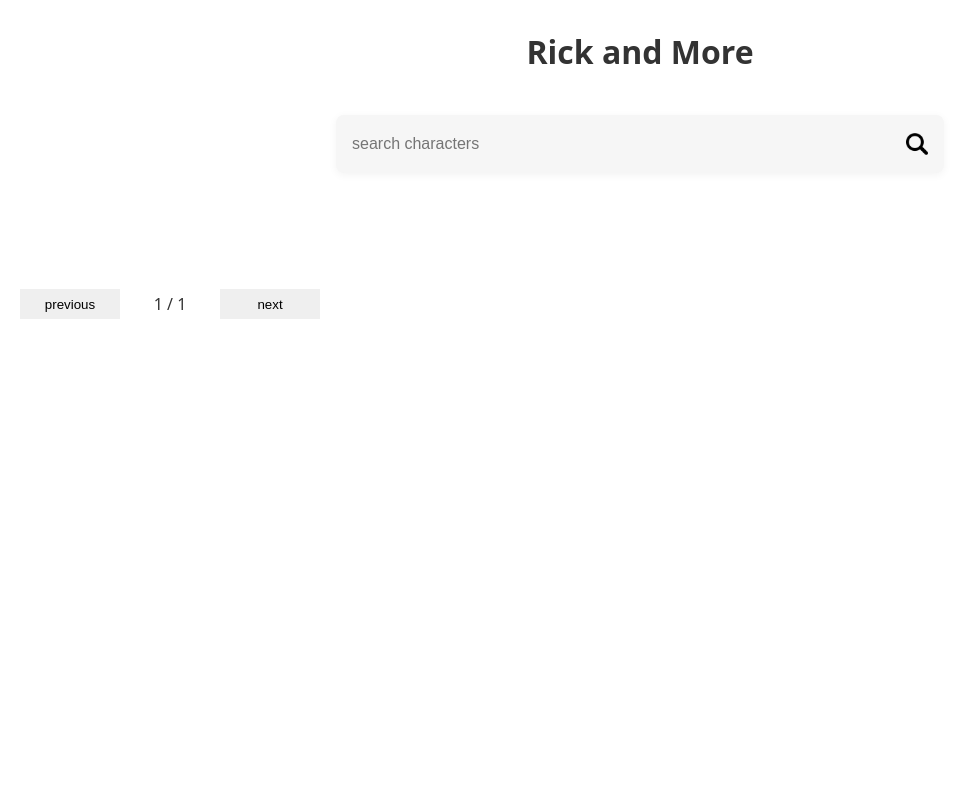
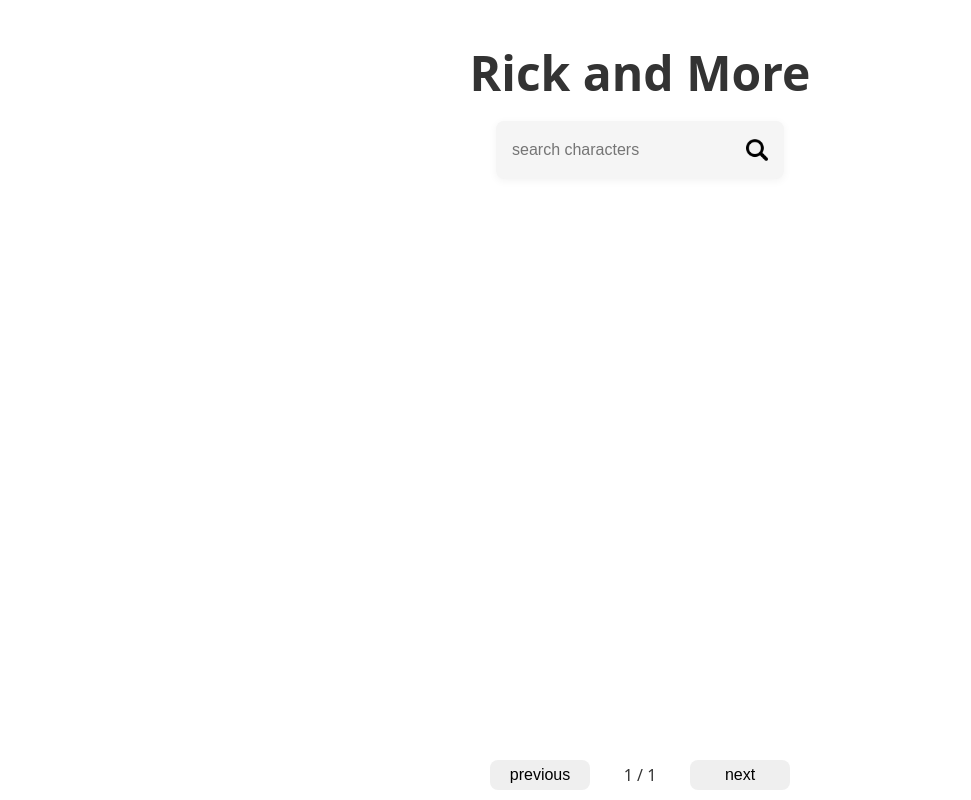
Before and after one commit to lipejdc/recap-project-3_rick-and-morty-app, a website with bundled scripts: page index.html in a window 1280 px wide. Shown: the whole page, without its empty margins (0-971 px from the left). Built offline with nearby package versions, Linux system fonts and the light colour scheme; no server answers.

Commit message:
styling von Hannah

```diff
--- a/components/CharacterCard/CharacterCard.css
+++ b/components/CharacterCard/CharacterCard.css
@@ -9,14 +9,13 @@
 .card {
   width: 90%;
   max-width: 18rem;
-  border-radius: 0.5rem;
+  border-radius: 1rem;
   box-shadow: 0 0.125rem 0.5rem rgba(0, 0, 0, 0.15);
   overflow: hidden;
   display: flex;
   flex-direction: column;
   background-color: var(--color-secondary);
-  transition: transform 0.3s ease;
-
+  transition: transform 0.4s ease-in-out;
 }
 
 .card__info {
@@ -38,5 +37,5 @@ li {
 }
 
 .card:hover {
-  transform: scale(1.1);
+  transform: translateY(-10px) rotate(1deg);
 }
--- a/components/NavButton/NavButton.css
+++ b/components/NavButton/NavButton.css
@@ -1,5 +1,7 @@
 .button {
   border: none;
+  border-radius: 0.5rem;
+  font-size: 1rem;
 }
 
 .button:hover {
--- a/components/SearchBar/SearchBar.css
+++ b/components/SearchBar/SearchBar.css
@@ -1,8 +1,8 @@
 .search-bar-container {
-  width: 100%;
+  width: 20rem;
   display: flex;
   justify-content: center;
-  margin: 2rem auto;
+  margin: 1rem auto;
   max-width: 40rem;
   padding: 0 1rem;
 }
--- a/index.html
+++ b/index.html
@@ -11,11 +11,15 @@
     <script type="module" src="./index.js"></script>
   </head>
   <body>
+    <header>
     <h1 class="title">Rick and More</h1>
+
+      <div class="search-bar-container" data-js="search-bar-container"></div>
+    </header>
     <main>
-      <div class="search-bar-container" data-js="search-bar-container"></div>
       <ul class="card-container" data-js="card-container"></ul>
     </main>
-    <nav class="navigation" data-js="navigation"></nav>
+    <footer><nav class="navigation" data-js="navigation"></nav>
+    </footer>
   </body>
 </html>
--- a/styles.css
+++ b/styles.css
@@ -10,8 +10,8 @@
 }
 
 :root {
-  --color-primary: rgb(51, 51, 51);
-  --color-secondary: #f6f6f6;
+  --color-primary: hsl(77, 29%, 22%);
+  --color-secondary: hsl(0, 0%, 96%);
   --font-family: system-ui;
 }
 
@@ -21,13 +21,42 @@ body {
   padding: 20px;
 }
 
+header {
+  position: fixed;
+  top: 0;
+  left: 0;
+  width: 100%;
+  height: 150px;
+  background-color: white;
+  color: #333;
+  /* display: flex; */
+  align-items: center;
+  justify-content: center;
+  z-index: 1000;
+}
+footer {
+  position: fixed;
+  bottom: 0;
+  left: 0;
+  width: 100%;
+  height: 50px;
+  background-color: white;
+  color: #333;
+  display: flex;
+  align-items: center;
+  justify-content: center;
+  z-index: 1000;
+}
 main {
   display: flex;
   flex-direction: column;
   gap: 10px;
+  padding-top: 150px;
+  padding-bottom: 50px;
 }
 
 .title {
-  padding: 10px 0;
+  padding: 40px 0 0;
   text-align: center;
+  font-size: 3rem;
 }
```
